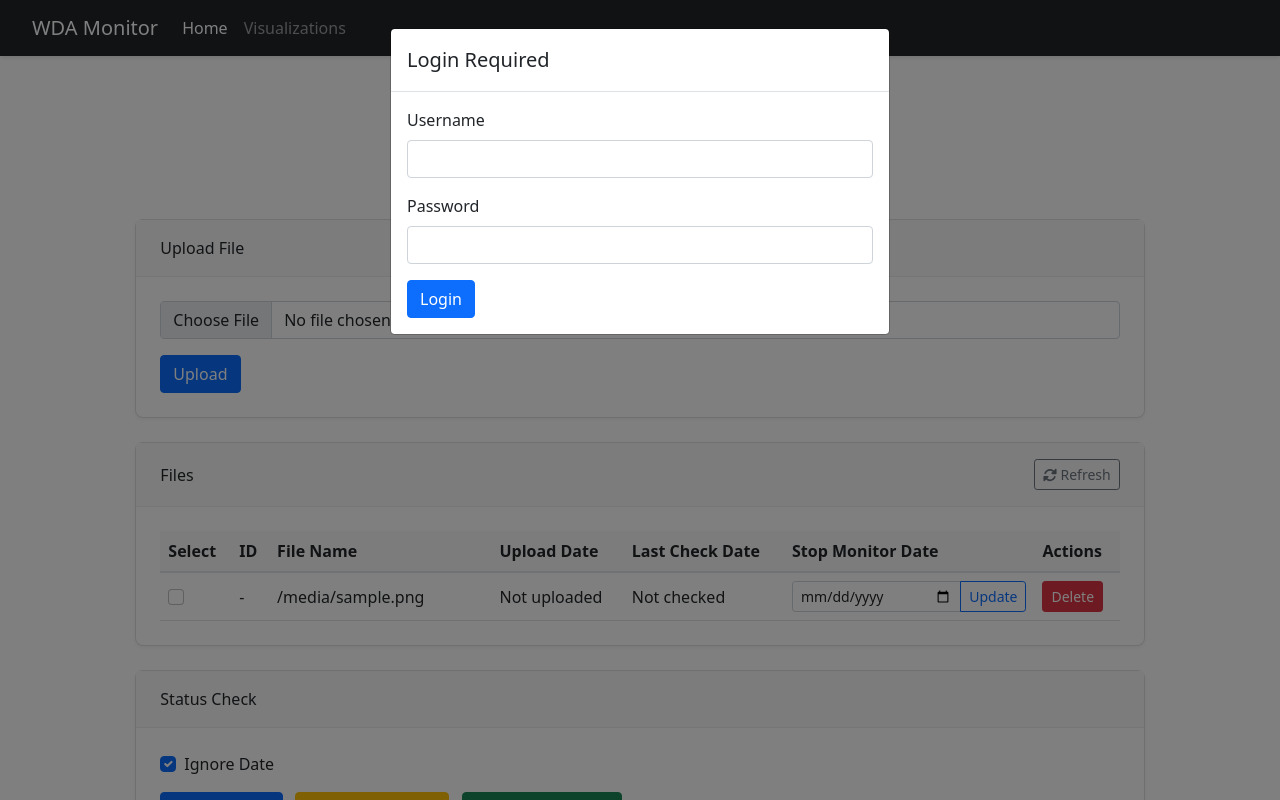
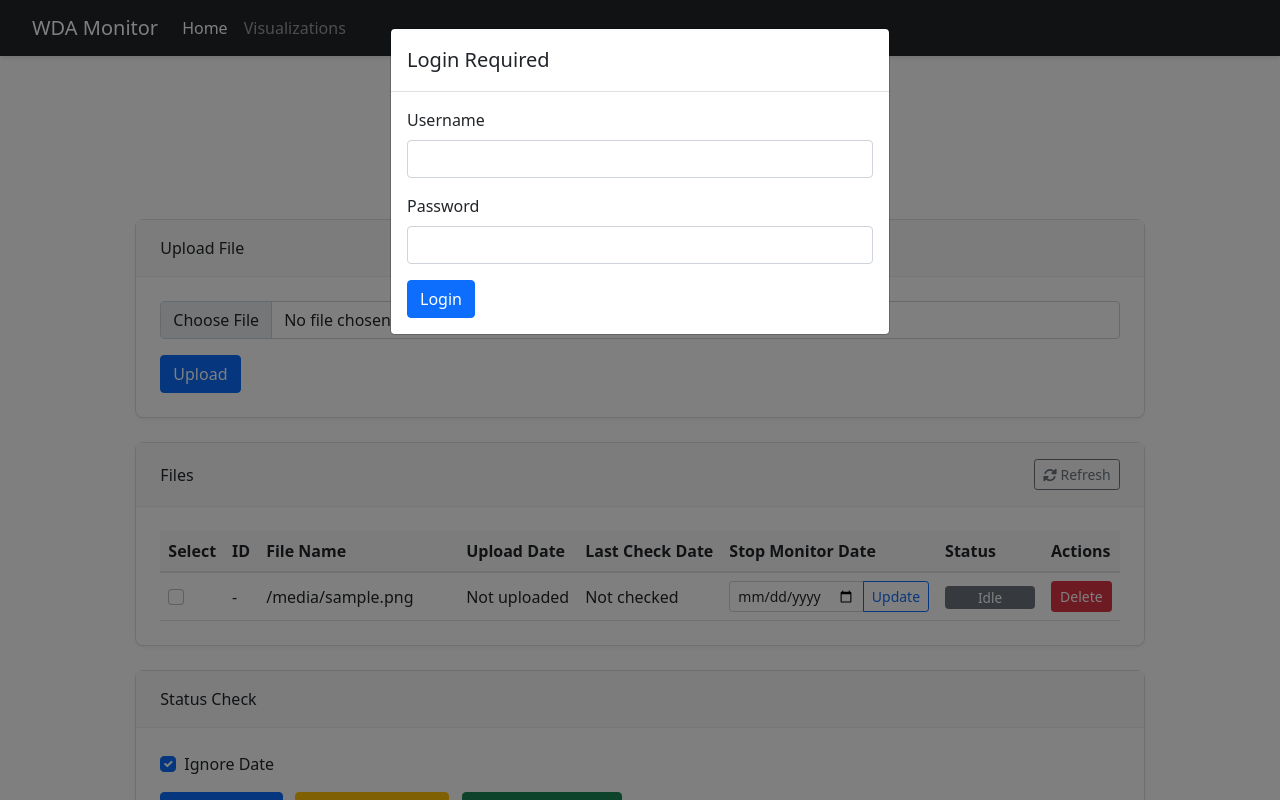
Before and after one commit to mostafaAsala/WDA_MONITOR, a Flask app: template templates/index.html in a window 1280 px wide. Run offline with Flask 3, Linux system fonts and the light colour scheme; the template is opened without the code that fills it: most values are stand-ins (such as "Sample title", 1, 10 or a date in 2020); parts of the project's set-up code (start-up, migrations or seed data) failed here and were passed over; some libraries are stand-ins or nearby versions.

Commit message:
adding file status of running

```diff
--- a/app.py
+++ b/app.py
@@ -139,6 +139,31 @@ def create_app():
 
 app = create_app()
 
+# Global dictionary to track file processing status
+file_status = {}
+
+@app.route('/get-file-status', methods=['GET'])
+def get_file_status():
+	return jsonify(file_status)
+
+@app.route('/update-file-status', methods=['POST'])
+def update_file_status():
+	data = request.json
+	file_name = data.get('file_name')
+	status = data.get('status')
+	if file_name:
+		file_status[file_name] = status
+	return jsonify({'status': 'success'})
+
+@app.route('/reset-file-status', methods=['POST'])
+def reset_file_status():
+	data = request.json
+	files = data.get('files', [])
+	for file in files:
+		if file in file_status:
+			file_status[file] = 'Idle'
+	return jsonify({'status': 'success'})
+
 @app.route('/')
 def index():
 	app.logger.info('Accessing index page')
@@ -229,12 +254,20 @@ def check_status():
 	try:
 		app.logger.info(f'Checking status for files: {selected_files}')
 
+		# Update status to In Progress
+		for file in selected_files:
+			file_status[file] = 'In Progress'
+
 		with status_lock:  # Ensure only one status check at a time
 			files_string, daily_export = Get_status(selected_files, ignore_date)
 			df, file_name  = Download_results(files_string, daily_export)
 			# Use file lock when writing results
 			with file_lock:
 				status_stats = get_status_statistics(df)
+
+			# Reset status to Idle
+			for file in selected_files:
+				file_status[file] = 'Idle'
 
 			app.logger.info('Status check completed successfully')
 			return_object = jsonify({
@@ -245,6 +278,9 @@ def check_status():
 
 			return return_object
 	except Exception as e:
+		# Reset status on error
+		for file in selected_files:
+			file_status[file] = 'Idle'
 		app.logger.error(f'Error checking status: {str(e)}')
 		return jsonify({'error': str(e)}), 500
 
@@ -275,10 +311,13 @@ def refresh_files():
 	try:
 		app.logger.info('Refreshing files list')
 		files = os.listdir(Config.WORK_FOLDER)
-		return jsonify({
+
+		files_status = jsonify({
 			'status': 'Success',
 			'files': files
 		})
+
+		return files_status
 	except Exception as e:
 		app.logger.error(f'Error refreshing files: {str(e)}')
 		return jsonify({'error': str(e)}), 500
@@ -520,5 +559,26 @@ def update_stop_date():
 		app.logger.error(f'Error updating stop monitor date: {str(e)}')
 		return jsonify({'error': str(e)}), 500
 
+@app.route('/get-db-files')
+def get_db_files():
+	try:
+		app.logger.info('Fetching files from database')
+		from check_status import get_files
+		files_df = get_files()
+		if files_df is not None:
+			# Convert datetime columns to string format
+			for col in ['upload_date', 'last_check_date', 'stop_monitor_date']:
+				if col in files_df.columns:
+					files_df[col] = files_df[col].astype(str)
+			return jsonify({
+				'status': 'success',
+				'files': files_df.to_dict('records')
+			})
+		else:
+			return jsonify({'status': 'error', 'message': 'No files found'}), 404
+	except Exception as e:
+		app.logger.error(f'Error fetching files from database: {str(e)}')
+		return jsonify({'error': str(e)}), 500
+
 if __name__ == '__main__':
 	app.run(host='0.0.0.0', port=5000, threaded=True)
--- a/templates/index.html
+++ b/templates/index.html
@@ -20,6 +20,24 @@
 	<!-- Custom CSS Styles -->
 
 	<style>
+		.badge {
+			font-size: 0.85rem;
+			padding: 0.35em 0.65em;
+			font-weight: 500;
+		}
+		.badge.bg-danger {
+			background-color: #dc3545 !important;
+		}
+		.badge.bg-primary {
+			background-color: #0d6efd !important;
+		}
+		.badge.bg-secondary {
+			background-color: #6c757d !important;
+		}
+		.status-badge {
+			min-width: 90px;
+			text-align: center;
+		}
 		.file-list {
 			max-height: 400px;
 			overflow-y: auto;
@@ -238,6 +256,7 @@
 										<th>Upload Date</th>
 										<th>Last Check Date</th>
 										<th>Stop Monitor Date</th>
+										<th>Status</th>
 										<th>Actions</th>
 									</tr>
 								</thead>
@@ -265,6 +284,14 @@
 													data-filename="{{ file }}">
 												<button class="btn btn-outline-primary btn-sm update-stop-date" type="button">Update</button>
 											</div>
+										</td>
+										<td>
+											{% if db_file and db_file.stop_monitor_date and db_file.stop_monitor_date|string != 'NaT'
+											and db_file.stop_monitor_date.date() < today %}
+												<span class="badge bg-danger">Expired</span>
+											{% else %}
+												<span class="badge bg-secondary status-badge" data-filename="{{ file }}">Idle</span>
+											{% endif %}
 										</td>
 										<td>
 											<button class="btn btn-danger btn-sm delete-btn" data-filename="{{ file }}">Delete</button>
@@ -313,6 +340,51 @@
 	<script>
 		let csvData = [];
 
+		// Status polling function
+		function pollFileStatus() {
+			fetch('/get-file-status')
+				.then(response => response.json())
+				.then(statusData => {
+					// Update status badges
+					document.querySelectorAll('.status-badge').forEach(badge => {
+						const fileName = badge.dataset.filename;
+						if (statusData[fileName]) {
+							badge.className = `badge ${statusData[fileName] === 'In Progress' ? 'bg-primary' : 'bg-secondary'} status-badge`;
+							badge.textContent = statusData[fileName];
+						}
+					});
+				})
+				.catch(error => console.error('Error polling status:', error));
+		}
+
+		// Start polling when page loads
+		let statusPollInterval;
+		document.addEventListener('DOMContentLoaded', () => {
+			statusPollInterval = setInterval(pollFileStatus, 60000); // Poll every 2 seconds
+		});
+
+		// Cleanup on page unload
+		window.addEventListener('beforeunload', async (event) => {
+			// Clear polling interval
+			clearInterval(statusPollInterval);
+
+			// Reset status for all files
+			const files = Array.from(document.querySelectorAll('.status-badge')).map(badge => badge.dataset.filename);
+			if (files.length > 0) {
+				try {
+					await fetch('/reset-file-status', {
+						method: 'POST',
+						headers: {
+							'Content-Type': 'application/json'
+						},
+						body: JSON.stringify({ files })
+					});
+				} catch (error) {
+					console.error('Error resetting file status:', error);
+				}
+			}
+		});
+
 		function showNotification(message, type = 'success') {
 			const notification = document.getElementById('notification');
 			notification.className = `alert alert-${type} animate__animated animate__fadeInRight`;
@@ -360,12 +432,14 @@
 		document.addEventListener('DOMContentLoaded', () => {
 			if (checkLoginStatus()) {
 				document.querySelector('.container-fluid').style.display = 'block';
-				//loadCSVData();
+				// Start status polling
+				statusPollInterval = setInterval(pollFileStatus, 60000);
 			} else {
 				loginModal.show();
 			}
 		});
 
+		// Update login form handler to start polling after successful login
 		document.getElementById('loginForm').addEventListener('submit', (e) => {
 			e.preventDefault();
 			const username = document.getElementById('username').value;
@@ -377,7 +451,8 @@
 				}));
 				loginModal.hide();
 				document.querySelector('.container-fluid').style.display = 'block';
-				//loadCSVData();
+				// Start status polling after successful login
+				statusPollInterval = setInterval(pollFileStatus, 60000); // Poll every 2 seconds
 			} else {
 				document.getElementById('loginError').style.display = 'block';
 			}
@@ -467,20 +542,23 @@
 		document.getElementById('refreshList').addEventListener('click', async () => {
 			try {
 				showLoading();
-				const [filesResponse, dbFilesResponse] = await Promise.all([
+				const [filesResponse, dbFilesResponse, statusResponse] = await Promise.all([
 					fetch('/refresh-files'),
-					fetch('/get-db-files')
+					fetch('/get-db-files'),
+					fetch('/get-file-status')
 				]);
 
 				const filesResult = await filesResponse.json();
 				const dbFilesResult = await dbFilesResponse.json();
+				const statusData = await statusResponse.json();
 
 				if (filesResponse.ok && dbFilesResult.status === 'success') {
 					const fileList = document.getElementById('fileList');
 					fileList.innerHTML = '';
-					console.log(dbFilesResult)
+
 					filesResult.files.forEach((file, index) => {
 						const dbFileInfo = dbFilesResult.files.find(dbFile => dbFile.file_name === file);
+						const currentStatus = statusData[file] || 'Idle';
 						const row = document.createElement('tr');
 						row.className = 'animate__animated animate__fadeIn';
 						row.innerHTML = `
@@ -491,8 +569,8 @@
 							<td>
 								<label class="form-check-label ${dbFileInfo && dbFileInfo.stop_monitor_date ? (new Date(dbFileInfo.stop_monitor_date) < new Date().setHours(0,0,0,0) ? 'expired-file' : '') : ''}" for="file-${index}">${file}</label>
 							</td>
-							<td>${dbFileInfo && dbFileInfo.upload_date ? new Date(dbFileInfo.upload_date).toLocaleDateString() : 'Not uploaded'}</td>
-							<td>${dbFileInfo && dbFileInfo.last_check_date ? new Date(dbFileInfo.last_check_date).toLocaleDateString() : 'Not checked'}</td>
+							<td>${dbFileInfo && dbFileInfo.upload_date ? new Date(dbFileInfo.upload_date).toLocaleDateString('en-CA') : 'Not uploaded'}</td>
+							<td>${dbFileInfo && dbFileInfo.last_check_date ? new Date(dbFileInfo.last_check_date).toLocaleDateString('en-CA') : 'Not checked'}</td>
 							<td>
 								<div class="input-group">
 									<input type="date" class="form-control form-control-sm stop-date-input"
@@ -500,6 +578,11 @@
 										data-filename="${file}">
 									<button class="btn btn-outline-primary btn-sm update-stop-date" type="button">Update</button>
 								</div>
+							</td>
+							<td>
+								${dbFileInfo && dbFileInfo.stop_monitor_date && new Date(dbFileInfo.stop_monitor_date) < new Date().setHours(0,0,0,0)
+									? '<span class="badge bg-danger">Expired</span>'
+									: `<span class="badge ${currentStatus === 'In Progress' ? 'bg-primary' : 'bg-secondary'} status-badge" data-filename="${file}">${currentStatus}</span>`}
 							</td>
 							<td>
 								<button class="btn btn-danger btn-sm delete-btn" data-filename="${file}">Delete</button>
@@ -621,6 +704,11 @@
 			const selectedFiles = Array.from(document.querySelectorAll('.file-checkbox:checked')).map(cb => cb.value);
 			const ignoreDate = document.getElementById('ignoreDate').checked;
 
+			if (selectedFiles.length === 0) {
+				showNotification('Please select files to check', 'warning');
+				return;
+			}
+
 			try {
 				showLoading();
 				const response = await fetch('/status', {
@@ -637,9 +725,6 @@
 
 				if (response.ok) {
 					showNotification('Status check completed successfully');
-					if (result.data) {
-						//loadCSVData();
-					}
 				} else {
 					showNotification(result.error, 'danger');
 				}
@@ -649,6 +734,7 @@
 				hideLoading();
 			}
 		});
+
 
 		// Download Results Handler
 		document.getElementById('downloadResults').addEventListener('click', async () => {
```
